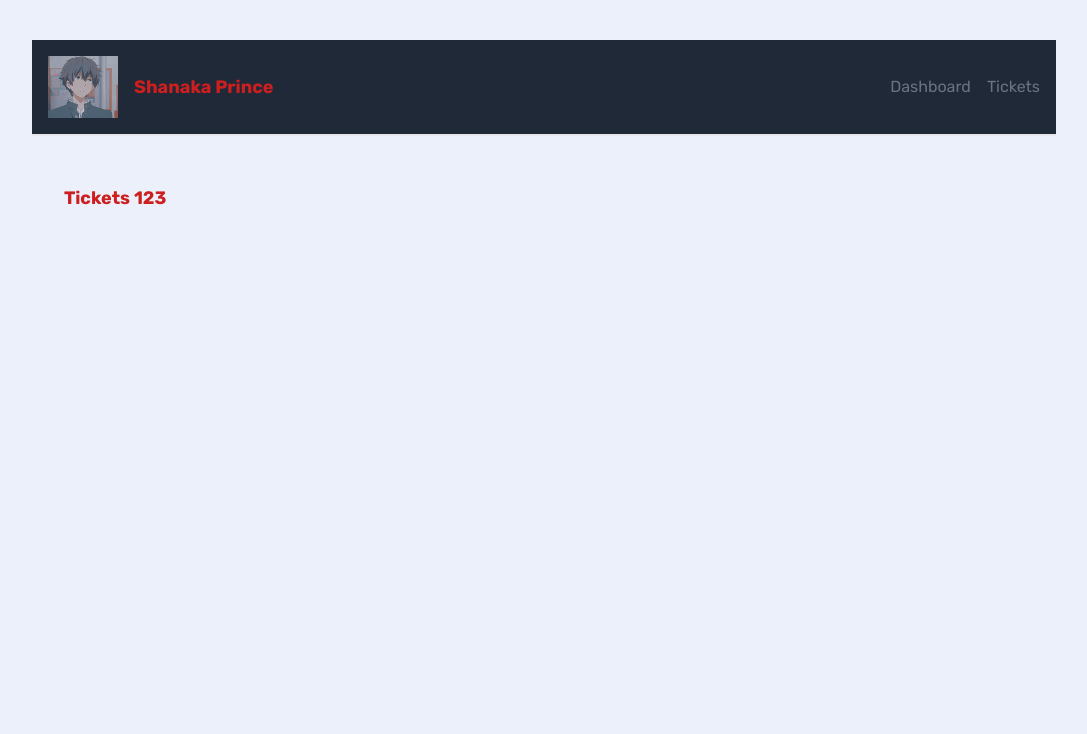
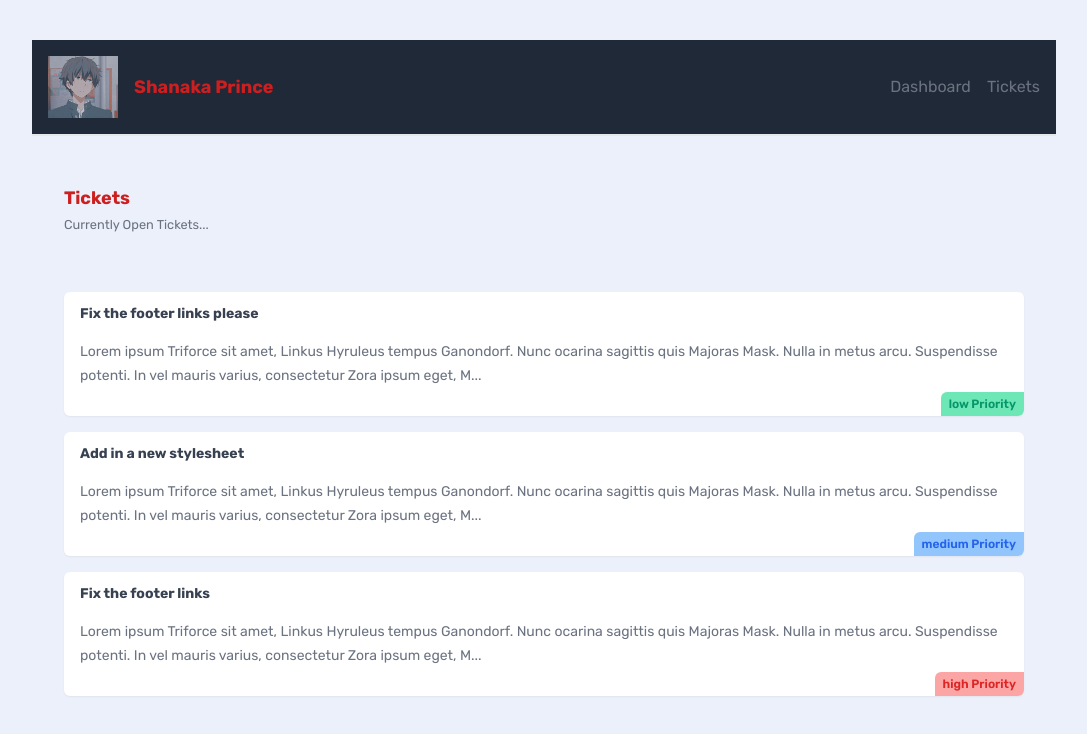
Before and after one commit to shanakasp/NEXT-Crash-Course, a Next.js app in the folder my-app/: page /tickets in a window 1280 px wide. Shown: the top 734 px of the page, without its empty margins (96-1183 px from the left). Built offline with nearby package versions, Linux system fonts and the light colour scheme; data requests are answered from the project's data file.

Commit message:
changed 3 files

```diff
--- /dev/null
+++ b/my-app/_data/db.json
@@ -0,0 +1,25 @@
+{
+  "tickets": [
+    {
+      "id": "1",
+      "title": "Fix the footer links please",
+      "body": "Lorem ipsum Triforce sit amet, Linkus Hyruleus tempus Ganondorf. Nunc ocarina sagittis quis Majoras Mask. Nulla in metus arcu. Suspendisse potenti. In vel mauris varius, consectetur Zora ipsum eget, Master Sword porttitor urna. Fusce elementum urna elit, eget eleifend velit consectetur eget. Integer vel lobortis ipsum, vitae auctor Ocarina of Time. Donec sed urna dapibus, interdum magna a, eleifend magna. Curabitur tincidunt enim a neque volutpat. Phasellus auctor magna vel nunc pretium, ut volutpat justo tristique. Pellentesque cursus convallis mauris, in tempus enim tincidunt vitae.",
+      "priority": "low",
+      "user_email": "mario@netninja.dev"
+    },
+    {
+      "id": "2",
+      "title": "Add in a new stylesheet",
+      "body": "Lorem ipsum Triforce sit amet, Linkus Hyruleus tempus Ganondorf. Nunc ocarina sagittis quis Majoras Mask. Nulla in metus arcu. Suspendisse potenti. In vel mauris varius, consectetur Zora ipsum eget, Master Sword porttitor urna. Fusce elementum urna elit, eget eleifend velit consectetur eget. Integer vel lobortis ipsum, vitae auctor Ocarina of Time. Donec sed urna dapibus, interdum magna a, eleifend magna. Curabitur tincidunt enim a neque volutpat. Phasellus auctor magna vel nunc pretium, ut volutpat justo tristique. Pellentesque cursus convallis mauris, in tempus enim tincidunt vitae.",
+      "priority": "medium",
+      "user_email": "mario@netninja.dev"
+    },
+    {
+      "id": "3",
+      "title": "Fix the footer links",
+      "body": "Lorem ipsum Triforce sit amet, Linkus Hyruleus tempus Ganondorf. Nunc ocarina sagittis quis Majoras Mask. Nulla in metus arcu. Suspendisse potenti. In vel mauris varius, consectetur Zora ipsum eget, Master Sword porttitor urna. Fusce elementum urna elit, eget eleifend velit consectetur eget. Integer vel lobortis ipsum, vitae auctor Ocarina of Time. Donec sed urna dapibus, interdum magna a, eleifend magna. Curabitur tincidunt enim a neque volutpat. Phasellus auctor magna vel nunc pretium, ut volutpat justo tristique. Pellentesque cursus convallis mauris, in tempus enim tincidunt vitae.",
+      "priority": "high",
+      "user_email": "peach@netninja.dev"
+    }
+  ]
+}
--- /dev/null
+++ b/my-app/app/tickets/TicketList.jsx
@@ -0,0 +1,28 @@
+async function getTickets() {
+  const res = await fetch("http://localhost:4000/tickets");
+
+  return res.json();
+}
+
+export default async function TicketList() {
+  const tickets = await getTickets();
+
+  return (
+    <div>
+      <h3>
+        {tickets.map((ticket) => (
+          <div key={ticket.id} className="card my-5">
+            <h3>{ticket.title}</h3>
+            <p>{ticket.body.slice(0, 200)}...</p>
+            <div className={`pill ${ticket.priority}`}>
+              {ticket.priority} Priority
+            </div>
+          </div>
+        ))}
+        {tickets.length === 0 && (
+          <p className="text-center">There Are No Open Tickets</p>
+        )}
+      </h3>
+    </div>
+  );
+}
--- a/my-app/app/tickets/page.jsx
+++ b/my-app/app/tickets/page.jsx
@@ -1,7 +1,17 @@
+import TicketList from "./TicketList";
+
 export default function News() {
   return (
     <main>
-      <h1>Tickets 123</h1>
+      <nav>
+        <div>
+          <h2>Tickets</h2>
+          <p>
+            <small>Currently Open Tickets...</small>
+          </p>
+        </div>
+      </nav>
+      <TicketList></TicketList>
     </main>
   );
 }
```
